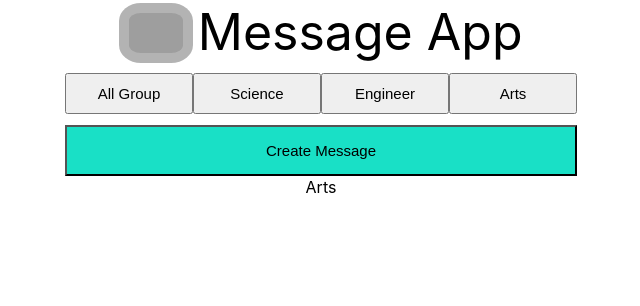
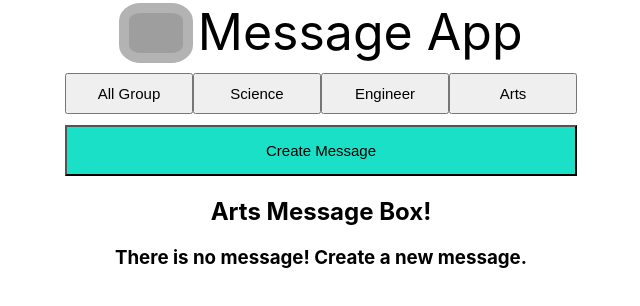
Before and after one commit to rohanbindelowar/Message-app, a React (Create React App) app: page /arts-group in a window 1280 px wide. Shown: the top 306 px of the page, without its empty margins (319-959 px from the left). Built offline with nearby package versions, Linux system fonts and the light colour scheme; grey boxes are pictures that could not be loaded.

Commit message:
arts component done

```diff
--- a/src/components/Arts.js
+++ b/src/components/Arts.js
@@ -1,11 +1,18 @@
 import React from "react";
 import CreateNewMessage from "./CreateNewMessage";
+import MessageBox from "./MessageBox";
 
-const Arts = () => {
+const Arts = (props) => {
+  const artsArr = props.data.filter((item)=> item.boards["arts"])
   return (
     <div>
       <CreateNewMessage />
-      Arts
+      <h2 className="title">Arts Message Box!</h2>
+      {artsArr.length === 0 ? (
+        <h3 className="emptyMessage">There is no message! Create a new message.</h3>
+      ) : (
+        artsArr.map((item, i) => <MessageBox key={i} item={item} />)
+      )}
     </div>
   );
 };
--- a/src/components/MessageBox.js
+++ b/src/components/MessageBox.js
@@ -7,7 +7,7 @@ const MessageBox = (props) => {
 
   const selectedBoards = Object.keys(props.item.boards)
     .filter((key) => props.item.boards[key]) // Only include selected boards
-    .join('/ ').toUpperCase(); // Join them into a comma-separated string
+    .join(' ~ ').toUpperCase(); // Join them into a comma-separated string
 
   return (
     <div className='messageBox'>
@@ -15,7 +15,7 @@ const MessageBox = (props) => {
         <h3 className="boards">{selectedBoards}</h3>
         <h3 className="time">Time: {props.item.time}</h3>
         </div>
-      <h1 className="messageBody">{props.item.message}</h1>
+      <h4 className="messageBody">{props.item.message}</h4>
 
     </div>
   );
```
